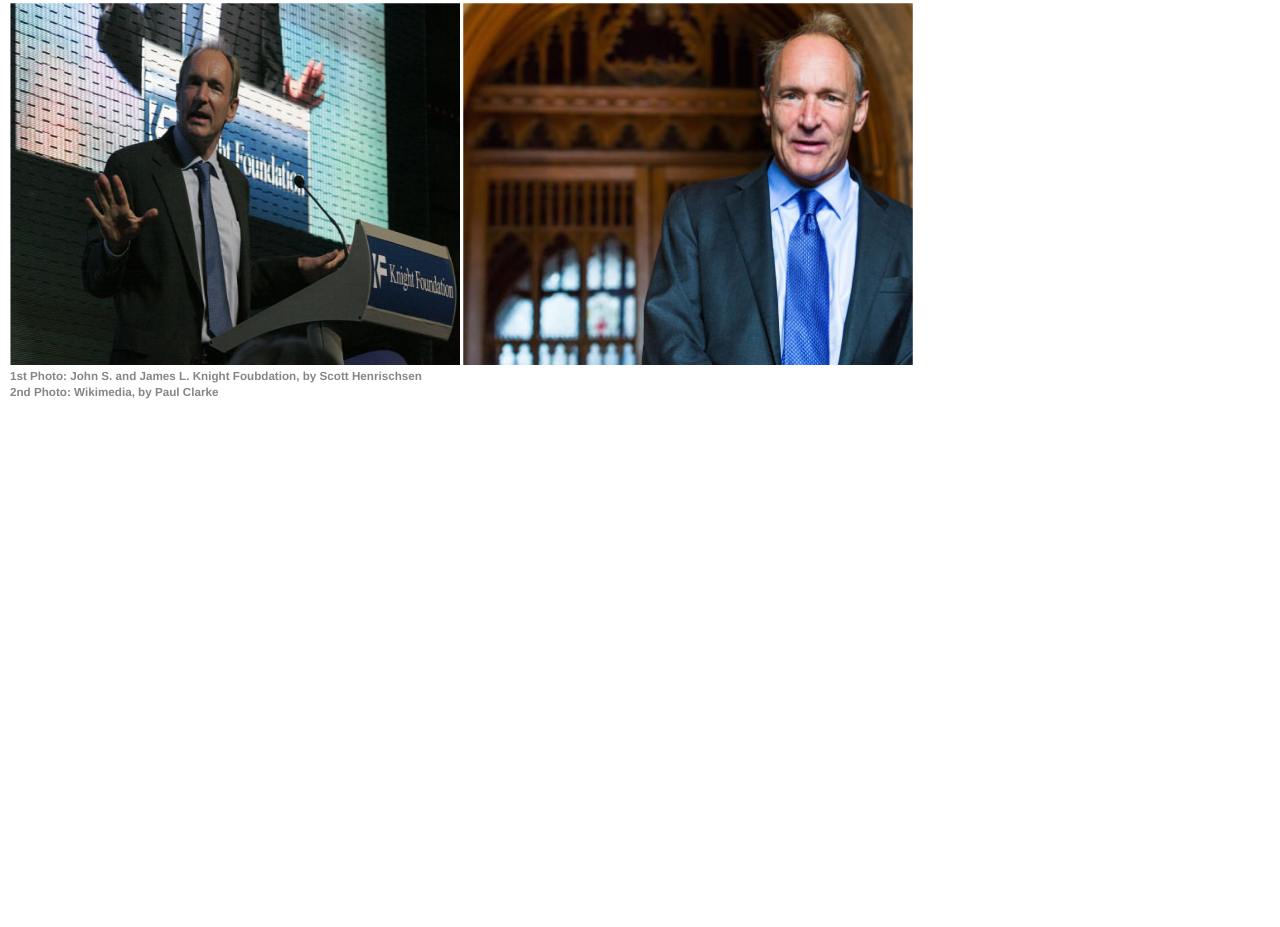
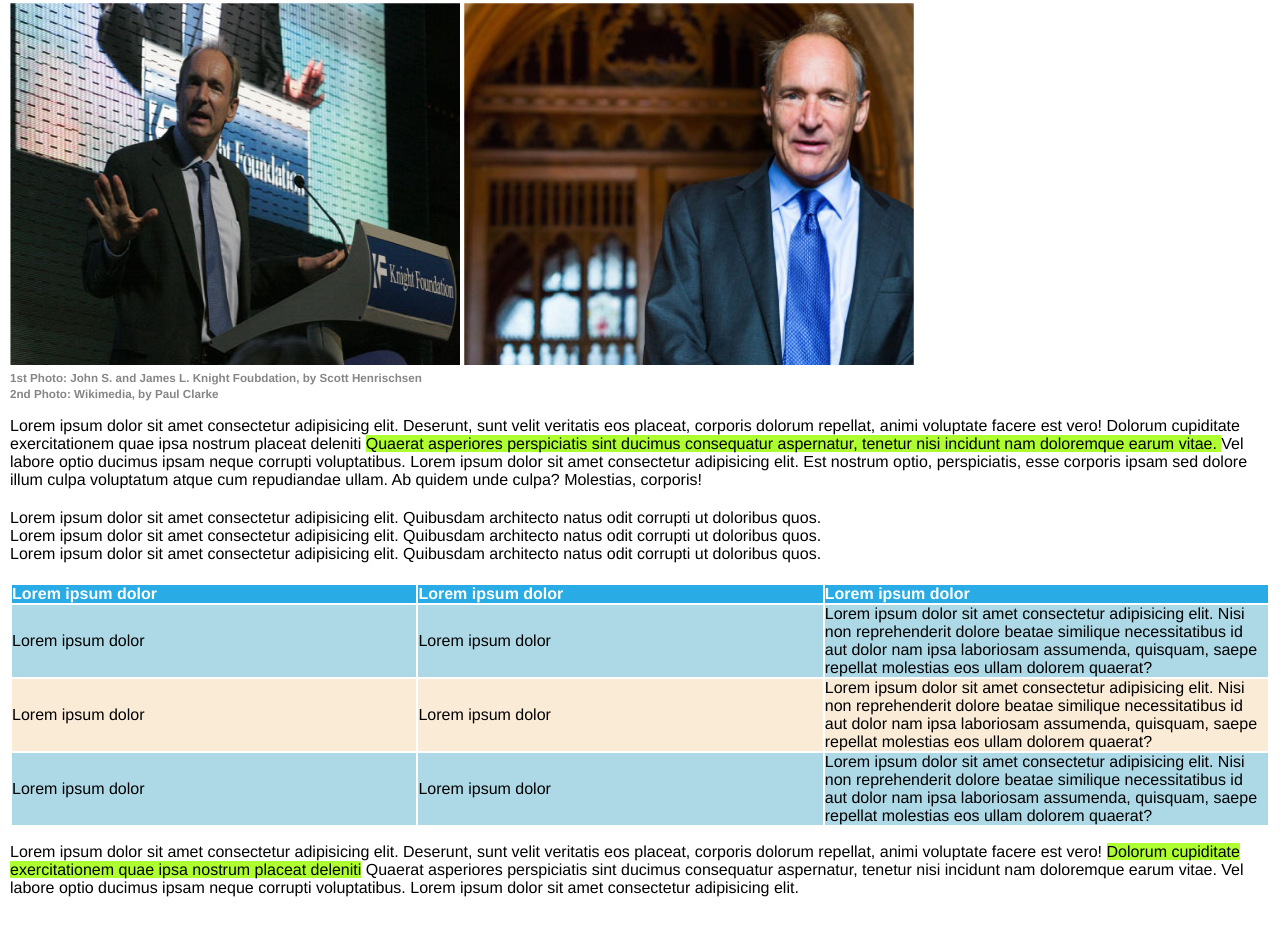
Before and after one commit to broyettore/html-css-booleaner, a plain HTML site: page index.html in a window 1280 px wide. Shown: the part 239-1166 px from the top of the page. Before the commit the page ends 800 px from the top, so only its background shows below. Drawn offline with Linux system fonts and the light colour scheme.

Commit message:
main completed

```diff
--- a/assets/css/style.css
+++ b/assets/css/style.css
@@ -57,5 +57,46 @@ article h1 {
     height: 362px;
     margin-top: 16px;
 }
+/******** /article first part css ends    *******/
+/******** article second part css starts    *******/
+article  {
+    font-size: 1.6rem;
+}
 
-/******** /article first part css ends    *******/
+article p {
+    margin: 16px 0 20px 0;
+}
+
+article li {
+    font-size: 1.6rem;
+}
+
+article ul {
+    margin-bottom: 20px;
+}
+
+span {
+    background-color: greenyellow;
+}
+
+table {
+    text-align: left;
+}
+
+table th {
+    width: 5%;
+}
+
+.table-header {
+    background-color: #29ace5;
+    color: white;
+}
+
+.even {
+    background-color: lightblue;
+}
+.uneven {
+    background-color: antiquewhite;
+}
+
+/******** /article second part css ends    *******/
--- a/index.html
+++ b/index.html
@@ -21,23 +21,67 @@
         <!-- article first part  -->
         <article>
             <h1>Internet deve essere al servizio del "bene pubblico": il manifesto di Tim Berners-Lee</h1>
-            <div class="text-sm"><small>Scritto da <a href="#">The Booleaner</a> <br>
-            il 10/10/2020</small></div>
+            <div class="text-sm">
+                <small>
+                    Scritto da <a href="#">The Booleaner</a> <br>
+                    il 10/10/2020
+                </small>
+            </div>
             <div class="img-ctn">
                 <img src="assets/img/tim-1.jpg" alt="immagine di tim berner">
                 <img src="assets/img/tim-2.jpg" alt="immagine di tim berner">
             </div>
-            <div class="text-sm"><small>1st Photo: John S. and James L. Knight Foubdation, by Scott Henrischsen <br>
-            2nd Photo: Wikimedia, by Paul Clarke</small></div>
+            <div class="text-sm">
+                <small>
+                    1st Photo: John S. and James L. Knight Foubdation, by Scott Henrischsen <br>
+                    2nd Photo: Wikimedia, by Paul Clarke
+                </small>
+            </div>
         </article>
-        <!-- /article first part ends   -->
-        <!-- article second part starts   -->
-        <article></article>
-         <!-- /article second part ends   -->
-        <article></article>
+            <!-- /article first part ends  -->
+            <!-- article second part starts   -->
+            <article>
+                <p>Lorem ipsum dolor sit amet consectetur adipisicing elit. Deserunt, sunt velit veritatis eos placeat, corporis dolorum repellat, animi voluptate facere est vero! Dolorum cupiditate exercitationem quae ipsa nostrum placeat deleniti <span> Quaerat asperiores perspiciatis sint ducimus consequatur aspernatur, tenetur nisi incidunt nam doloremque earum vitae. </span> Vel labore optio ducimus ipsam neque corrupti voluptatibus. Lorem ipsum dolor sit amet consectetur adipisicing elit. Est nostrum optio, perspiciatis, esse corporis ipsam sed dolore illum culpa voluptatum atque cum repudiandae ullam. Ab quidem unde culpa? Molestias, corporis!</p>
+                <div class="list">
+                    <ul>
+                        <li>Lorem ipsum dolor sit amet consectetur adipisicing elit. Quibusdam architecto natus odit corrupti ut doloribus quos.</li>
+                        <li>Lorem ipsum dolor sit amet consectetur adipisicing elit. Quibusdam architecto natus odit corrupti ut doloribus quos.</li>
+                        <li>Lorem ipsum dolor sit amet consectetur adipisicing elit. Quibusdam architecto natus odit corrupti ut doloribus quos.</li>
+                    </ul>
+                </div>
+                <table>
+                    <thead class="table-header">
+                        <tr>
+                            <th>Lorem ipsum dolor</th>
+                            <th>Lorem ipsum dolor</th>
+                            <th>Lorem ipsum dolor</th>
+                        </tr>
+                    </thead>
+                    <tbody>
+                        <tr class="even">
+                            <td>Lorem ipsum dolor</td>
+                            <td>Lorem ipsum dolor</td>
+                            <td>Lorem ipsum dolor sit amet consectetur adipisicing elit. Nisi non reprehenderit dolore beatae similique necessitatibus id aut dolor nam ipsa laboriosam assumenda, quisquam, saepe repellat molestias eos ullam dolorem quaerat?</td>
+                        </tr>
+                        <tr class="uneven">
+                            <td>Lorem ipsum dolor</td>
+                            <td>Lorem ipsum dolor</td>
+                            <td>Lorem ipsum dolor sit amet consectetur adipisicing elit. Nisi non reprehenderit dolore beatae similique necessitatibus id aut dolor nam ipsa laboriosam assumenda, quisquam, saepe repellat molestias eos ullam dolorem quaerat?</td>
+                        </tr>
+                        <tr class="even">
+                            <td>Lorem ipsum dolor</td>
+                            <td>Lorem ipsum dolor</td>
+                            <td>Lorem ipsum dolor sit amet consectetur adipisicing elit. Nisi non reprehenderit dolore beatae similique necessitatibus id aut dolor nam ipsa laboriosam assumenda, quisquam, saepe repellat molestias eos ullam dolorem quaerat?</td>
+                        </tr>
+                    </tbody>
+                </table>
+                <p>Lorem ipsum dolor sit amet consectetur adipisicing elit. Deserunt, sunt velit veritatis eos placeat, corporis dolorum repellat, animi voluptate facere est vero! <span>Dolorum cupiditate exercitationem quae ipsa nostrum placeat deleniti</span>  Quaerat asperiores perspiciatis sint ducimus consequatur aspernatur, tenetur nisi incidunt nam doloremque earum vitae. Vel labore optio ducimus ipsam neque corrupti voluptatibus. Lorem ipsum dolor sit amet consectetur adipisicing elit.</p>
+            </article>
+            <!-- /article second part ends   -->
     </main>
     <!-- /main content ends  -->
-    <footer></footer>
+
+
 
 </body>
 </html>
```
